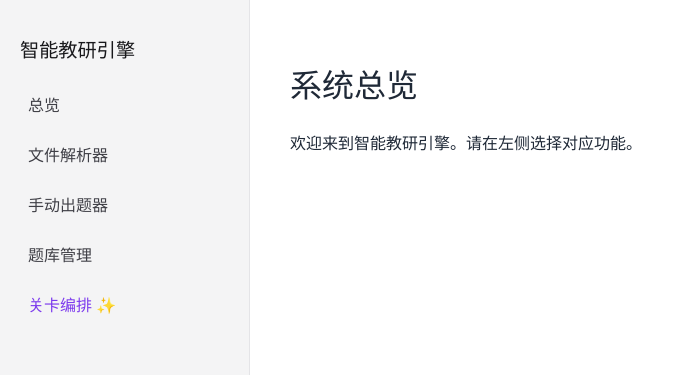
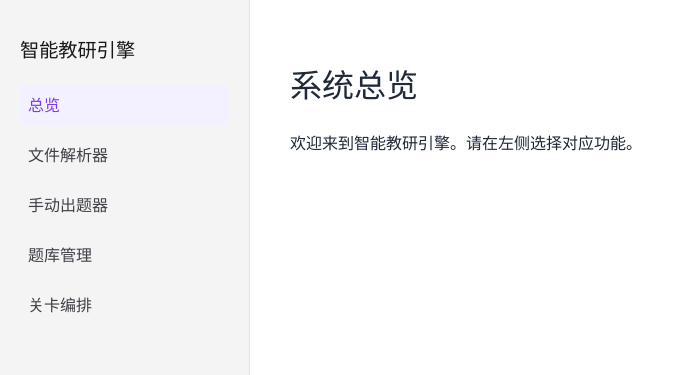
Before and after one commit to ppttzhu/00-SightReading_3.0, a React (Vite) app: page /cms in a window 1280 px wide. Shown: the top 375 px of the page, without its empty margins (0-675 px from the left). Built offline with nearby package versions, Linux system fonts and the light colour scheme; no server answers.

Commit message:
fix: navigation panel

```diff
--- a/src/pages/cms/CMSLayout.tsx
+++ b/src/pages/cms/CMSLayout.tsx
@@ -1,4 +1,4 @@
-import { Outlet, Link } from 'react-router-dom';
+import { Outlet, Link, useLocation } from 'react-router-dom';
 import { useEffect } from 'react';
 import { usePublish, useFetchRemote } from '../../core/storage/useRemoteSync';
 import { useAppStore } from '../../core/store/useAppStore';
@@ -7,6 +7,20 @@ export default function CMSLayout() {
   const { publish, status, error } = usePublish();
   const { fetchRemote } = useFetchRemote();
   const poolSize = useAppStore(state => state.slicesPool.length);
+  const location = useLocation();
+
+  const navItems = [
+    { to: '/cms', label: '总览', end: true },
+    { to: '/cms/parser', label: '文件解析器' },
+    { to: '/cms/creator', label: '手动出题器' },
+    { to: '/cms/builder', label: '题库管理' },
+    { to: '/cms/stages', label: '关卡编排' },
+  ];
+
+  const isActive = (to: string, end?: boolean) => {
+    if (end) return location.pathname === to;
+    return location.pathname.startsWith(to);
+  };
 
   // Load remote data on mount if local store is empty (new browser)
   useEffect(() => {
@@ -20,11 +34,22 @@ export default function CMSLayout() {
       <aside style={{ width: '250px', background: '#f4f4f5', padding: '20px', borderRight: '1px solid #e4e4e7', display: 'flex', flexDirection: 'column' }}>
         <h2 style={{ fontSize: '1.2rem', marginBottom: '20px', color: '#18181b' }}>智能教研引擎</h2>
         <nav style={{ display: 'flex', flexDirection: 'column', gap: '10px', flex: 1 }}>
-          <Link to="/cms" style={{ textDecoration: 'none', color: '#3f3f46', padding: '8px', borderRadius: '4px' }}>总览</Link>
-          <Link to="/cms/parser" style={{ textDecoration: 'none', color: '#3f3f46', padding: '8px', borderRadius: '4px' }}>文件解析器</Link>
-          <Link to="/cms/creator" style={{ textDecoration: 'none', color: '#3f3f46', padding: '8px', borderRadius: '4px' }}>手动出题器</Link>
-          <Link to="/cms/builder" style={{ textDecoration: 'none', color: '#3f3f46', padding: '8px', borderRadius: '4px' }}>题库管理</Link>
-          <Link to="/cms/stages" style={{ textDecoration: 'none', color: '#7c3aed', padding: '8px', borderRadius: '4px', fontWeight: 600 }}>关卡编排 ✨</Link>
+          {navItems.map(item => (
+            <Link
+              key={item.to}
+              to={item.to}
+              style={{
+                textDecoration: 'none',
+                color: isActive(item.to, item.end) ? '#7c3aed' : '#3f3f46',
+                padding: '8px',
+                borderRadius: '4px',
+                fontWeight: isActive(item.to, item.end) ? 600 : 400,
+                background: isActive(item.to, item.end) ? '#f3f0ff' : 'transparent',
+              }}
+            >
+              {item.label}
+            </Link>
+          ))}
         </nav>
 
         {/* Publish Button */}
```
Also changed, not shown: 1 other file (tests, documents, lock files or other folders).
